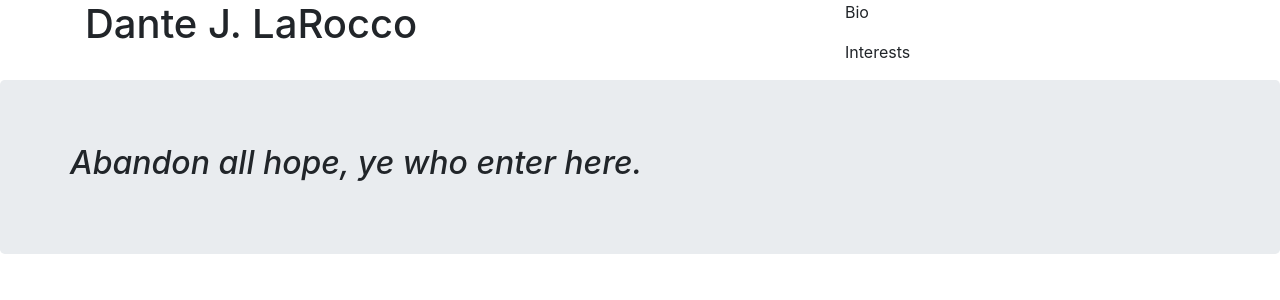
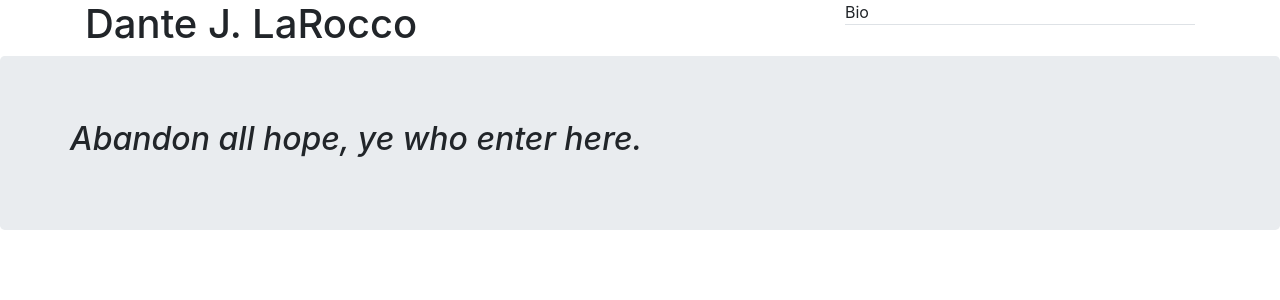
Before and after one commit to dantejlarocco/dantejlarocco.github.io, a Jekyll site: the page built from index.md, in a window 1280 px wide. Shown: the top 300 px of the page. Built offline with Jekyll 4.4.1, drawn with Linux system fonts in a browser that asks for light colours; our own code applies the rules of GitHub Pages for plain Markdown files.

Commit message:
Update default.html

```diff
--- a/_layouts/default.html
+++ b/_layouts/default.html
@@ -7,13 +7,13 @@
     <!-- http://meyerweb.com/eric/tools/css/reset/ -->
     <link rel="stylesheet" href="assets/css/bootstrap.css">
   </head>
+
   <body>
     <header class="container">
       <div class="row">
         <h1 class="col-sm-8">Dante J. LaRocco</h1>
         <nav class="col-sm-4">
-          <p>Bio</p>
-          <p>Interests</p>
+          <p class="nav-tabs">Bio</p>
         </nav>
       </div>
     </header>
@@ -24,7 +24,7 @@
           <h2><i>Abandon all hope, ye who enter here.</i></h2>
         </div>
       </div>
-
+    </section>
 
 
   </body>
```
